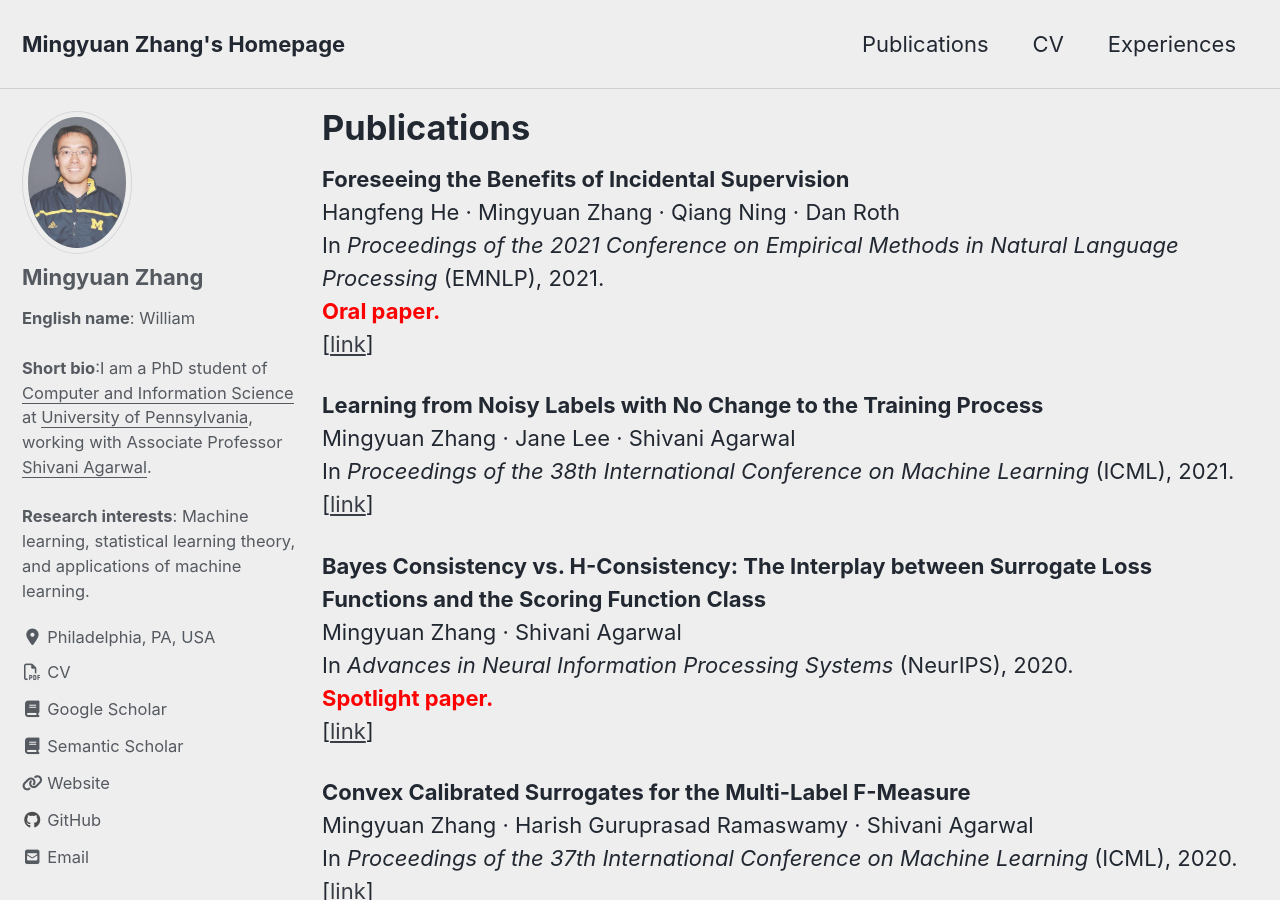
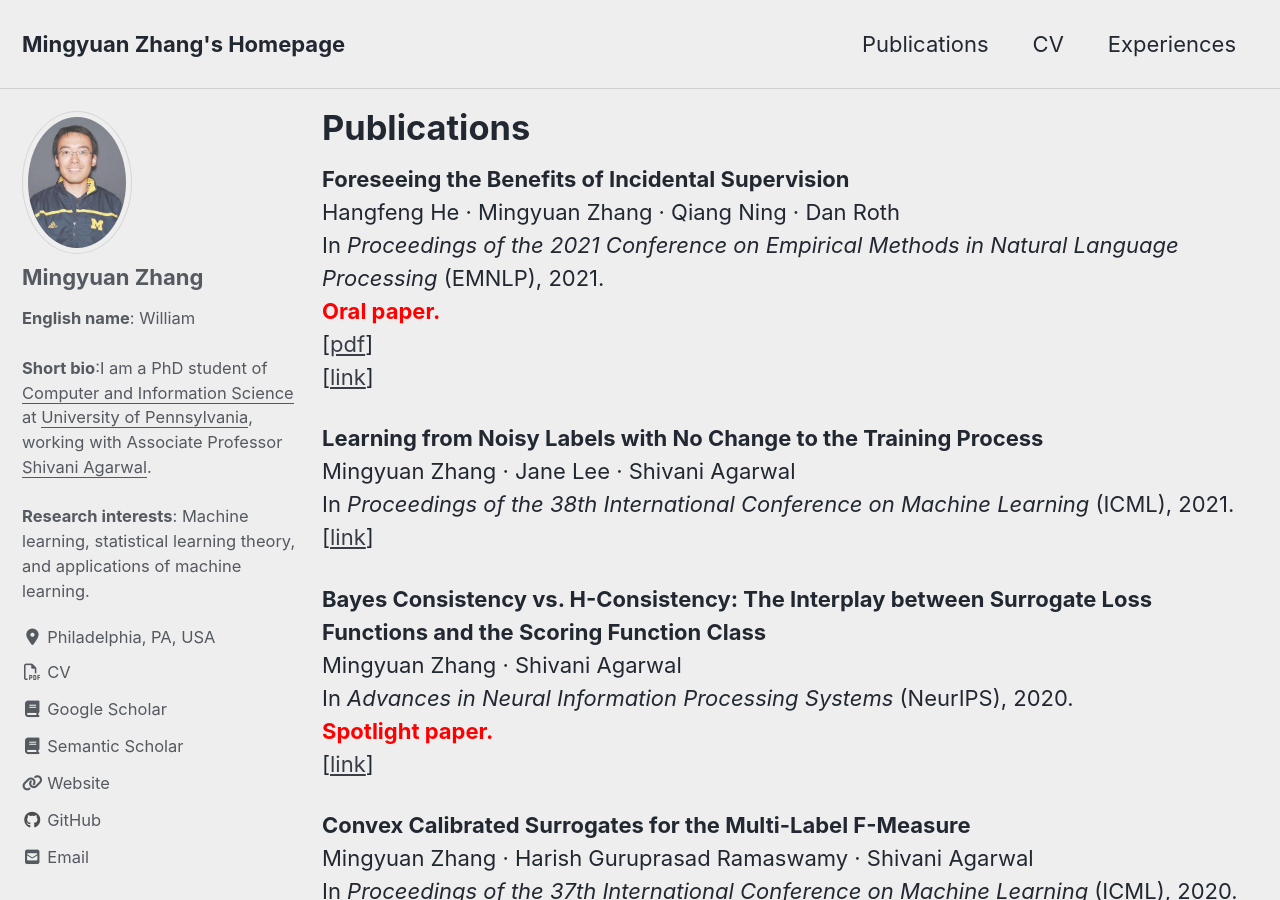
Before and after one commit to moshimowang/moshimowang.github.io, a Jekyll site: the page built from _pages/publications.md, in a window 1280 px wide and 900 px high. Built offline with Jekyll 4.4.1, drawn with Linux system fonts in a browser that asks for light colours; cached includes are drawn as plain includes; nearby versions of some CDN libraries.

Commit message:
added pdf files

```diff
--- a/_pages/publications.md
+++ b/_pages/publications.md
@@ -10,7 +10,7 @@ author_profile: true
 Hangfeng He · Mingyuan Zhang · Qiang Ning · Dan Roth<br>
 In <em>Proceedings of the 2021 Conference on Empirical Methods in Natural Language Processing</em> (EMNLP), 2021.<br>
 **<span style="color:red">Oral paper.</span>**<br>
-[[link](https://aclanthology.org/2021.emnlp-main.134/)]<br>
+[[pdf](/Papers/emnlp2021-incidental-supervision.pdf)]<br>[[link](https://aclanthology.org/2021.emnlp-main.134/)]<br>
 
 **Learning from Noisy Labels with No Change to the Training Process**<br>
 Mingyuan Zhang · Jane Lee · Shivani Agarwal<br>
```
Also changed, not shown: 4 other files.
